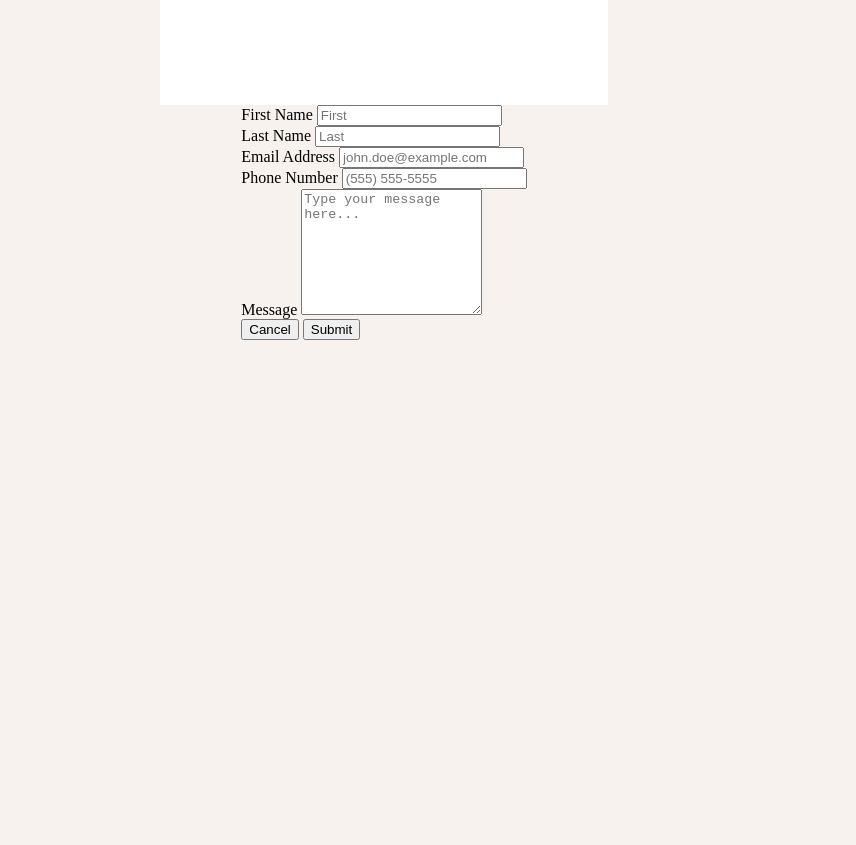
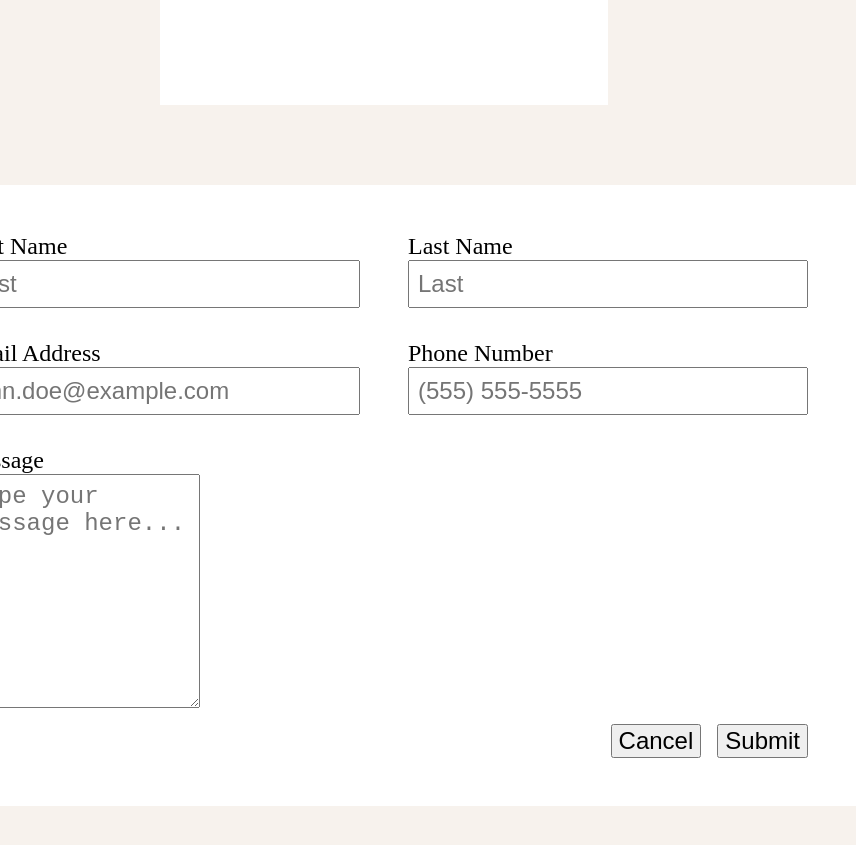
Before and after one commit to Digital-Dweller/AEA-Mini-Site, a plain HTML site: page Site/wwwroot/index.html in a window 768 px wide. Shown: the part 2822-3667 px from the top of the page, 856 px wide, since content can reach past the window. Before the commit the page ends 3162 px from the top, so only its background shows below. Drawn offline with Linux system fonts and the light colour scheme.

Commit message:
Applied styling to the contact form component to support mobile and desktop users.

```diff
--- a/Site/wwwroot/css/styles.css
+++ b/Site/wwwroot/css/styles.css
@@ -47,6 +47,22 @@ header {
     border-bottom: solid;
     border-color: grey;
 }
+#contact_form {
+    background-color: white;
+}
+
+.contact_form_input {
+    display: flex;
+    flex-direction: column;
+}
+#contact_form_message {
+    display: flex;
+    flex-direction: column;
+}
+#contact_form_buttons {
+    display: flex;
+    justify-content: flex-end;
+}
 
 @media (max-width: 768px){
     #AEA_icon {
@@ -85,6 +101,38 @@ header {
     #content_section p {
         font-size: 1rem;
         padding-bottom: 1.5rem;
+    }
+    #contact_form {
+        margin: 3rem;
+        padding: 2rem;
+        font-size: 1rem;
+    }
+    .contact_form_row {
+        display: flex;
+        flex-direction: column;
+    }
+    #contact_form input {
+        font-size: 1rem;
+        padding: .5rem;
+    }
+    #contact_form textarea {
+        font-size: 1rem;
+        max-width: 15rem;
+        scrollbar-width: auto;
+        padding: .25rem;
+    }
+    #contact_form button {
+        font-size: 1rem;
+    }
+    .contact_form_row {
+    }
+    .contact_form_input {
+        width: 15rem;
+        margin-bottom: 1rem;
+    }
+    #contact_form_buttons {
+        gap: 1rem;
+        margin-top: 1rem;
     }
 }
 @media (min-width: 768px) {
@@ -134,4 +182,36 @@ header {
         font-size: 1.75rem;
         padding-bottom: 3rem;
     }
+    #contact_form {
+        margin: 5rem;
+        padding: 3rem;
+        font-size: 1.5rem;
+    }
+    .contact_form_row {
+        display: flex;
+        flex-direction: row;
+    }
+    #contact_form input {
+        font-size: 1.5rem;
+        padding: .5rem;
+    }
+    #contact_form textarea {
+        font-size: 1.5rem;
+        padding: .5rem;
+    }
+    #contact_form button {
+        font-size: 1.5rem;
+    }
+    .contact_form_row {
+        gap: 3rem;
+        margin-bottom: 1rem;
+    }
+    .contact_form_input {
+        width: 25rem;
+    }
+
+    #contact_form_buttons {
+        gap: 1rem;
+        margin-top: 1rem;
+    }
 }
```
